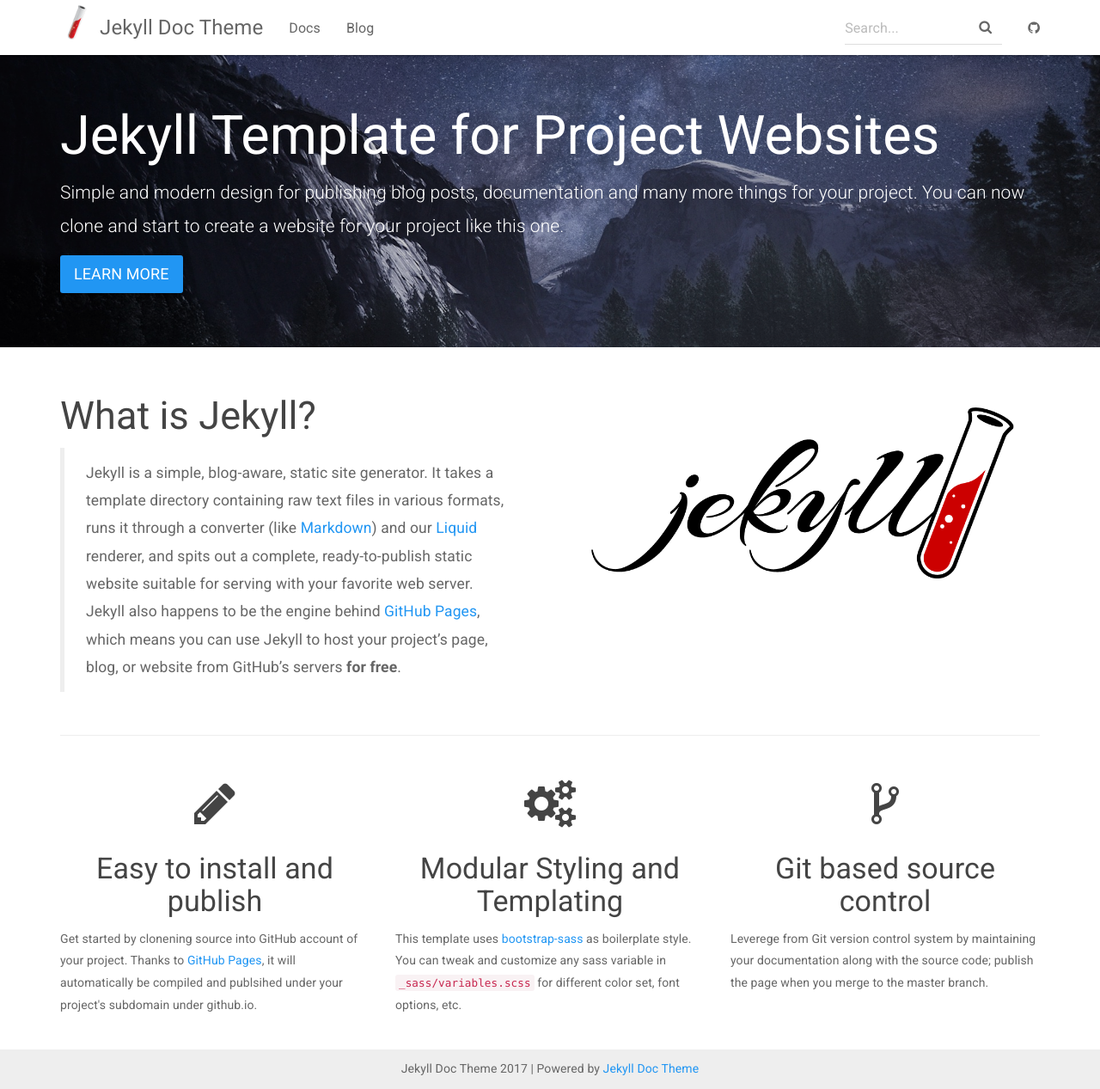
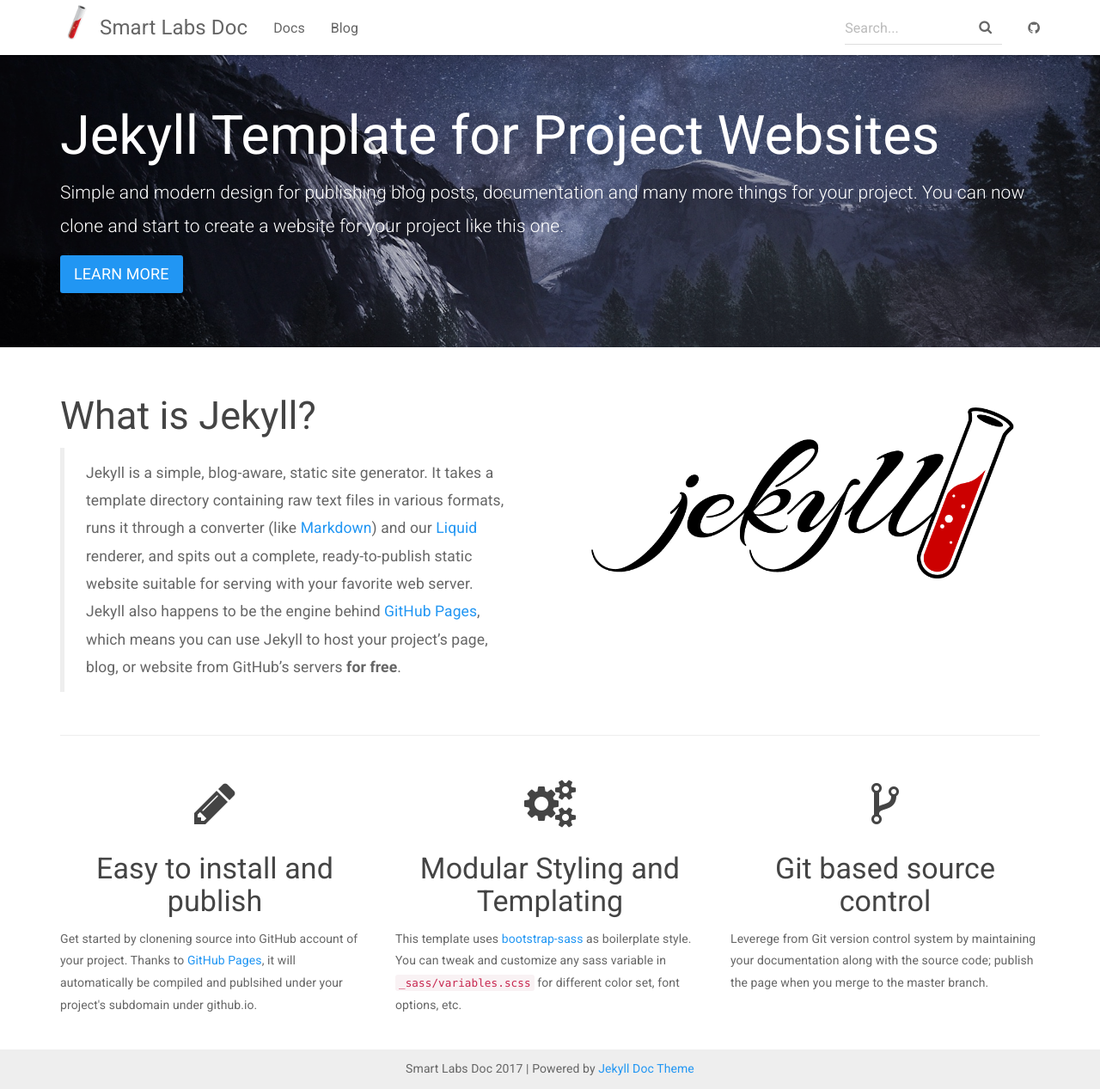
Before and after one commit to marcusrognes/docs-smartlabs, a Jekyll site: the page built from index.html, in a window 1280 px wide and 1267 px high. Shown: the whole window at 86% size. Built offline with Jekyll 4.4.1, drawn with Linux system fonts in a browser that asks for light colours; nearby versions of some CDN libraries.

Commit message:
Updated settings

```diff
--- a/_config.yml
+++ b/_config.yml
@@ -1,14 +1,14 @@
 # Site settings
-title: Jekyll Doc Theme
-email: your-email@domain.com
+title: Smart Labs Doc
+email: marcus@smartlabs.no
 description: >
   Jekyll Template for Project Websites
   providing documentation and blog post pages.
 
-baseurl: "/jekyll-doc-theme" # the subpath of your site, e.g. /blog/
-url: https://aksakalli.github.io/jekyll-doc-theme # the base hostname & protocol for your site
-git_address: https://github.com/aksakalli/jekyll-doc-theme
-git_edit_address: https://github.com/aksakalli/jekyll-doc-theme/blob/gh-pages
+baseurl: "/docs-smartlabs" # the subpath of your site, e.g. /blog/
+url: https://marcusrognes.github.io/docs-smartlabs/ # the base hostname & protocol for your site
+git_address: https://github.com/marcusrognes/docs-smartlabs
+git_edit_address: https://github.com/marcusrognes/docs-smartlabs/blob/gh-pages
 
 # Build settings
 markdown: kramdown
```
